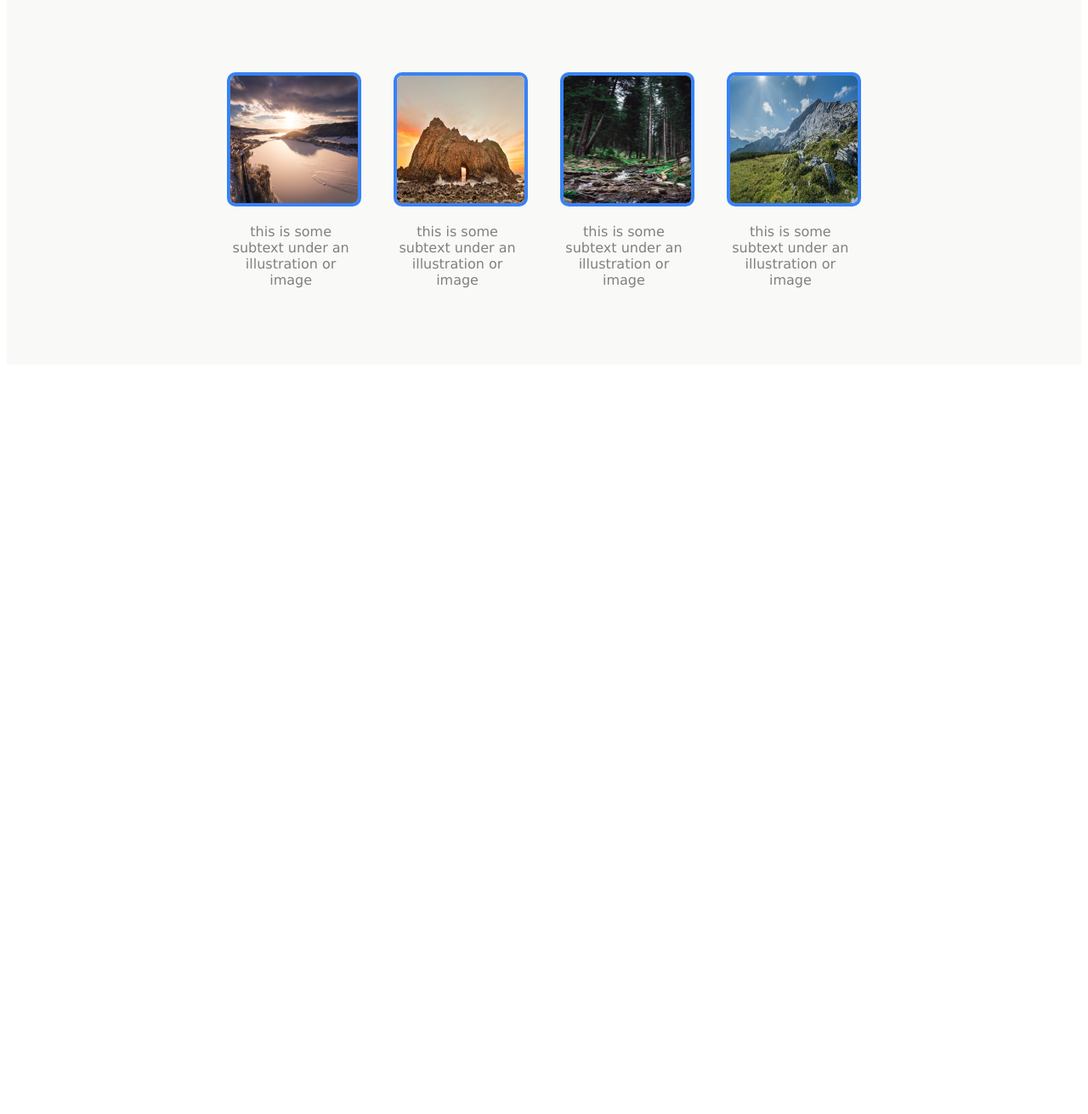
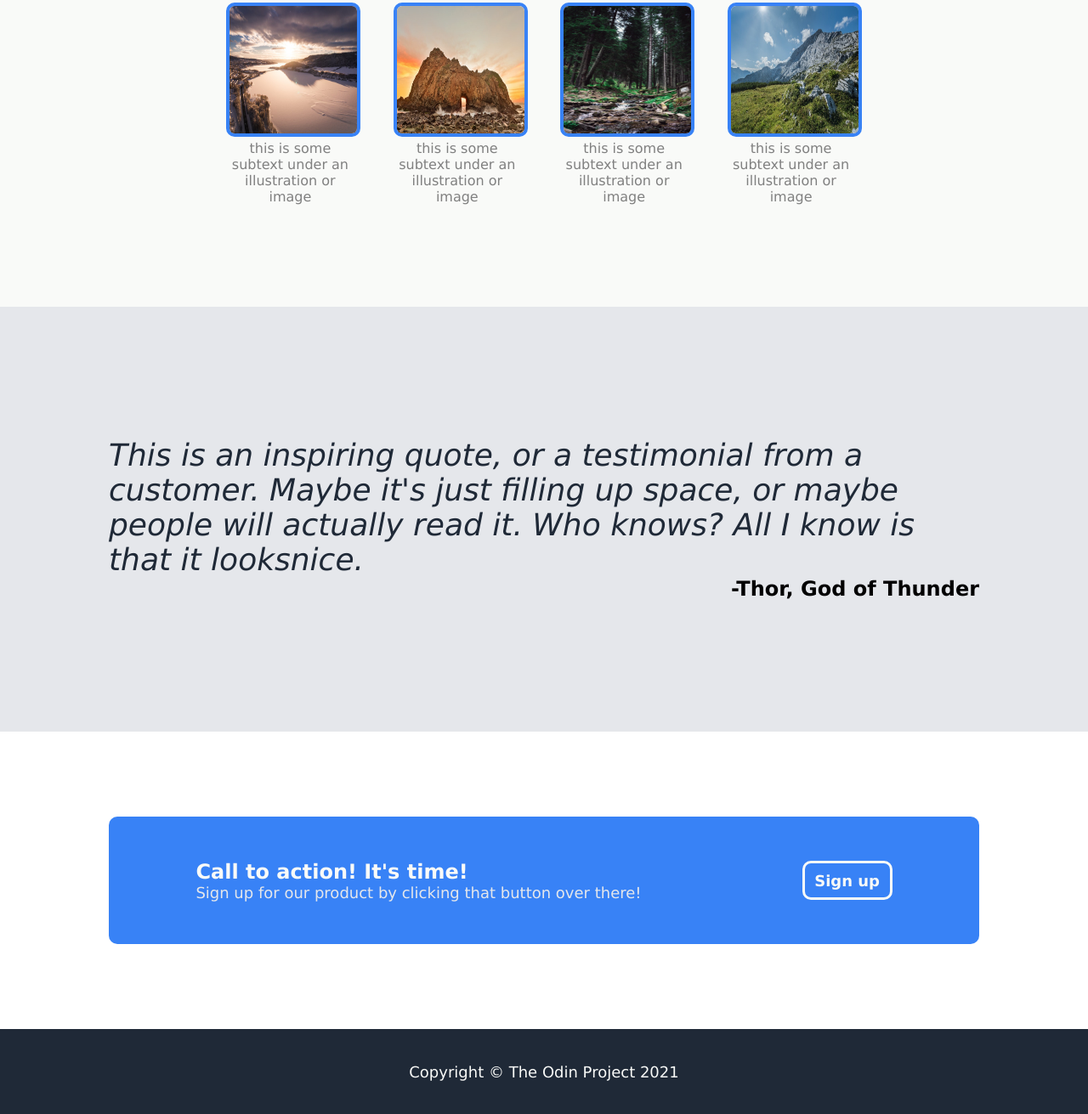
Before and after one commit to MagicnoVretence/odi-css, a plain HTML site: page index.html in a window 1280 px wide. Shown: the part 685-1996 px from the top of the page at 85% size. Before the commit the page ends 1122 px from the top, so only its background shows below. Drawn offline with Linux system fonts and the light colour scheme.

Commit message:
added rest of page

```diff
--- a/index.html
+++ b/index.html
@@ -46,5 +46,27 @@
                 </div>
             </div>
         </section>
+        <section id="trecaSekcija">
+            <p id="t3">This is an inspiring quote, or a testimonial from a
+                customer. Maybe it's just filling up space, or maybe
+                people will actually read it. Who knows? All I know
+                is that it looksnice.
+            </p>
+            <p id="t4">-Thor, God of Thunder</p>
+        </section>
+        <section id="cetvrtaSekcija">
+            <div id="kutija1">
+                <div id="kutija2">
+                    <p id="t5">Call to action! It's time!</p>
+                    <p id="t6">Sign up for our product by clicking that button over there!</p>
+                </div>
+                <div id="fejkGumb2">
+                    <a>Sign up</a>
+                </div>
+            </div>
+        </section>
+        <footer>
+            <p>Copyright &#169 The Odin Project 2021</p>
+        </footer>
     </body>
 </html>
--- a/style.css
+++ b/style.css
@@ -1,5 +1,6 @@
 * {
     font-family: Verdana, sans-serif;
+    margin: 0;
 }
 
 #navbar {
@@ -17,10 +18,12 @@
     font-size: 24px;
     color: #F9FAF8;
     padding-left: 10%;
+    padding-top: 18px;
 }
 
 #links {
     padding-right: 10%;
+    padding-top: 18px;
 }
 
 #links a {
@@ -118,3 +121,90 @@
     color: gray;
     text-align: center;
 }
+
+#trecaSekcija {
+    height: 500px;
+    background-color: #E5E7EB;
+    display: flex;
+    flex-direction: column;
+    align-items: center;
+    justify-content: center;
+}
+
+#t3 {
+    width: 80%;
+    font-size: 36px;
+    font-weight: 100;
+    font-style: italic;
+    color: #1F2937;
+}
+
+#t4 {
+    width: 80%;
+    text-align: right;
+    font-weight: bold;
+    font-size: 24px;
+}
+
+#cetvrtaSekcija {
+    height: 350px;
+    display: flex;
+    align-items: center;
+    justify-content: center;
+}
+
+#kutija1 {
+    height: 150px;
+    width: 80%;
+    border-radius: 10px;
+    background-color: #3882F6;
+    display: flex;
+    justify-content: space-between;
+    align-items: center;
+}
+
+#kutija2 {
+    padding-left: 10%;
+}
+
+#fejkGumb2 {
+    margin-right: 10%;
+    border: 3px solid #F9FAF8;
+    border-radius: 10px;
+    width: 100px;
+    height: 40px;
+    display: flex;
+    align-items: center;
+    justify-content: center;
+}
+
+#fejkGumb2 a {
+    color: #F9FAF8;
+    font-size: 18px;
+    font-weight: bold;
+    text-align: center;
+}
+
+#t5 {
+    font-size: 24px;
+    font-weight: bold;
+    color: #F9FAF8;
+}
+
+#t6 {
+    font-size: 18px;
+    color: #E5E7EB;
+}
+
+footer {
+    background-color: #1F2937;
+    height: 100px;
+    display: flex;
+    align-items: center;
+    justify-content: center;
+}
+
+footer p {
+    color: #F9FAF8;
+    font-size: 18px;
+}
```
